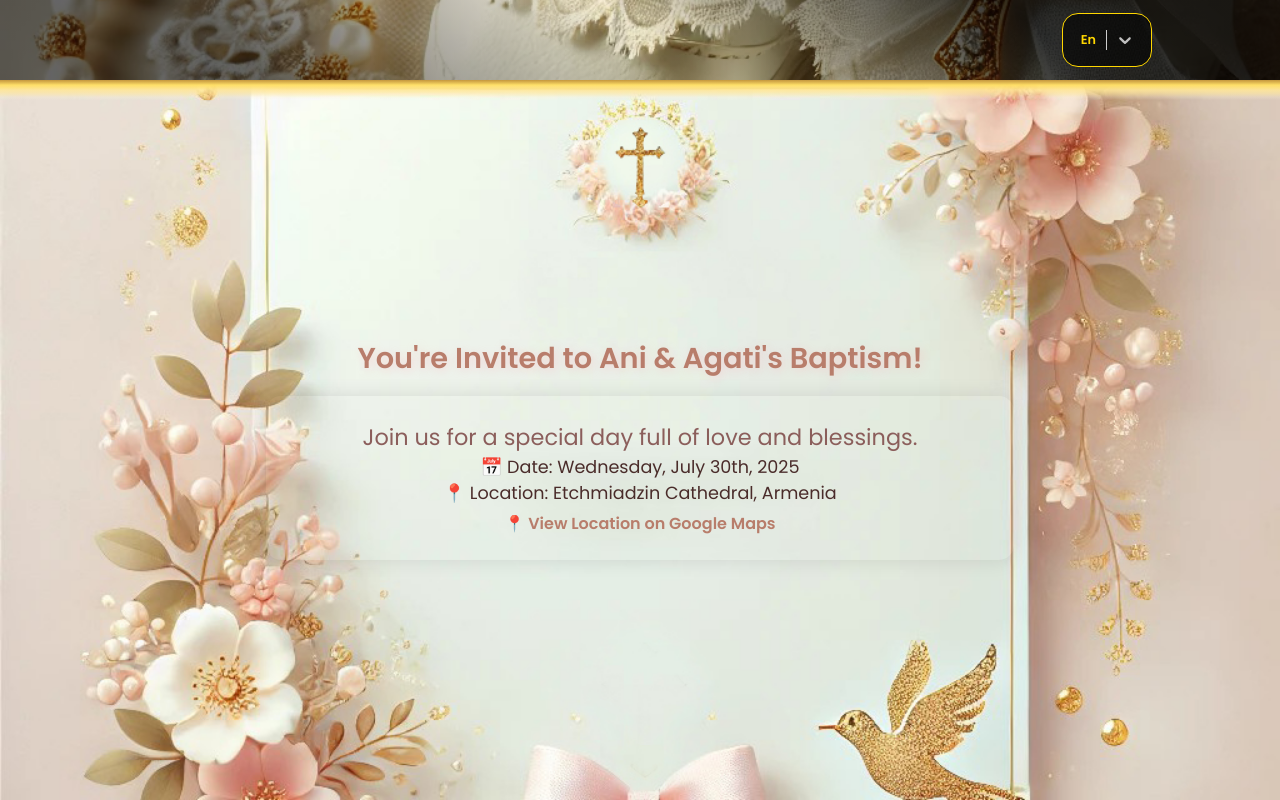
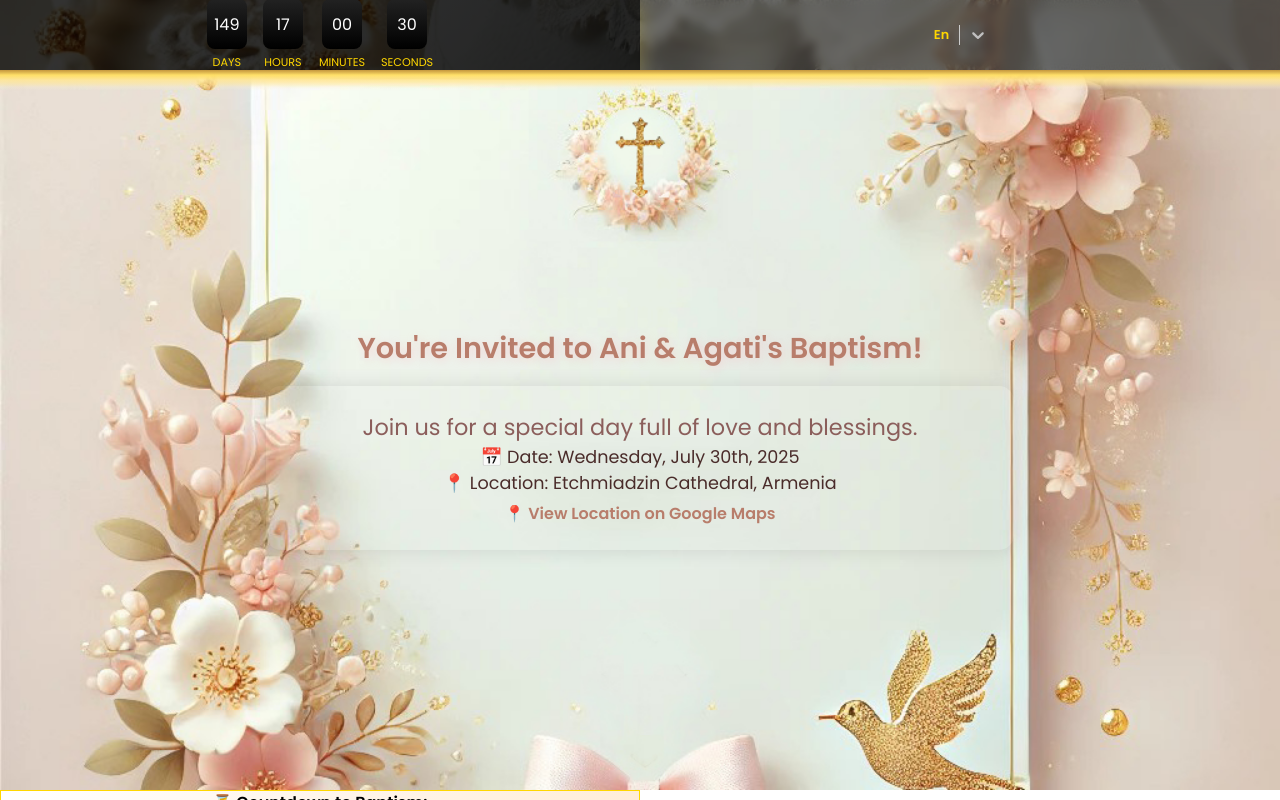
Before and after one commit to garenghazarian1/AgatiBirthday, a Next.js app: page /1 in a window 1280 px wide. Shown: the top 800 px of the page. Built offline with nearby package versions, Linux system fonts and the light colour scheme; no server answers.

Commit message:
add flipclock

```diff
--- a/src/app/[locale]/page.jsx
+++ b/src/app/[locale]/page.jsx
@@ -7,10 +7,10 @@
 import RSVPForm from "@/components/RSVPForm/RSVPForm";
 // import QRCodeGenerator from "@/components/QRCodeGenerator/QRCodeGenerator";
 
-console.log("✅ HomePage is rendering...");
+export default function HomePage() {
+  const t = useTranslations(); // ✅ Must be called at the top level
 
-export default function HomePage() {
-  const t = useTranslations();
+  console.log("✅ HomePage is rendering...");
 
   return (
     <>
--- /dev/null
+++ b/src/components/FlipClock/FlipClock.jsx
@@ -0,0 +1,73 @@
+"use client";
+
+import { useState, useEffect } from "react";
+import styles from "./FlipClock.module.css";
+
+export default function FlipClock({ eventDate }) {
+  const [timeLeft, setTimeLeft] = useState({});
+  const [isFullscreen, setIsFullscreen] = useState(false);
+
+  useEffect(() => {
+    const calculateTimeLeft = () => {
+      const now = new Date();
+      const targetDate = new Date(eventDate);
+      const difference = targetDate - now;
+
+      if (difference > 0) {
+        return {
+          days: Math.floor(difference / (1000 * 60 * 60 * 24)),
+          hours: Math.floor((difference / (1000 * 60 * 60)) % 24),
+          minutes: Math.floor((difference / (1000 * 60)) % 60),
+          seconds: Math.floor((difference / 1000) % 60),
+        };
+      } else {
+        return { days: 0, hours: 0, minutes: 0, seconds: 0 };
+      }
+    };
+
+    // Initialize time
+    setTimeLeft(calculateTimeLeft());
+
+    // Update every second
+    const timer = setInterval(() => {
+      setTimeLeft(calculateTimeLeft());
+    }, 1000);
+
+    return () => clearInterval(timer);
+  }, [eventDate]);
+
+  // Toggle between normal and fullscreen
+  const toggleFullscreen = () => {
+    setIsFullscreen((prev) => !prev);
+  };
+
+  return (
+    <div
+      onClick={toggleFullscreen}
+      className={
+        isFullscreen ? styles.flipClockContainerFull : styles.flipClockContainer
+      }
+    >
+      {isFullscreen && (
+        <h2 className={styles.headline}>
+          ⏳ Baptism Countdown: Ani &amp; Agati
+        </h2>
+      )}
+
+      <div className={styles.flipUnitsWrapper}>
+        {Object.entries(timeLeft).map(([unit, value]) => {
+          const displayValue = value < 10 ? `0${value}` : value;
+          return (
+            <div key={unit} className={styles.flipUnit}>
+              <div className={styles.flipCard}>
+                <div className={styles.flipFront}>{displayValue}</div>
+                <div className={styles.flipBack}>{displayValue}</div>
+              </div>
+              <span className={styles.label}>{unit.toUpperCase()}</span>
+            </div>
+          );
+        })}
+      </div>
+    </div>
+  );
+}
--- /dev/null
+++ b/src/components/FlipClock/FlipClock.module.css
@@ -0,0 +1,197 @@
+/* --------------------------------------
+   Base Container (Normal View)
+-------------------------------------- */
+.flipClockContainer {
+  display: flex;
+  justify-content: center;
+  align-items: center;
+  position: relative;
+
+  /* Original styling */
+  background: rgba(0, 0, 0, 0.6);
+  gap: 1rem;
+  box-shadow: 0px 4px 15px rgba(255, 215, 0, 0.3);
+
+  /* Adjust as you like */
+  width: 50vw;
+  height: 70px;
+  cursor: pointer; /* so the user knows it's clickable */
+}
+
+/* --------------------------------------
+     Fullscreen Container
+  -------------------------------------- */
+.flipClockContainerFull {
+  position: fixed;
+  top: 0;
+  left: 0;
+  width: 100vw;
+  height: 100vh;
+  z-index: 9999;
+
+  display: flex;
+  flex-direction: column; /* so text is above the units */
+  justify-content: center;
+  align-items: center;
+
+  background: rgba(0, 0, 0, 0.8);
+  gap: 1.5rem; /* a bit more gap in fullscreen */
+  box-shadow: 0px 4px 15px rgba(255, 215, 0, 0.3);
+  cursor: pointer; /* pointer cursor here as well */
+}
+
+/* --------------------------------------
+     Headline Text (Shown in Fullscreen)
+  -------------------------------------- */
+.headline {
+  /* Hidden in normal mode, so no default styling needed?
+       or we can define some base style here if desired. */
+
+  /* We'll definitely want the text bigger in fullscreen. */
+  color: #fff;
+  text-align: center;
+  margin-bottom: 0.5rem;
+  font-size: 2rem; /* default if you want it big even before media queries */
+  line-height: 1.2;
+  max-width: 90%;
+}
+
+/* --------------------------------------
+     Flip Units Wrapper
+  -------------------------------------- */
+.flipUnitsWrapper {
+  display: flex;
+  gap: 1rem;
+}
+
+/* --------------------------------------
+     Flip Unit
+  -------------------------------------- */
+.flipUnit {
+  display: flex;
+  flex-direction: column;
+  align-items: center;
+}
+
+/* --------------------------------------
+     Flip Card (Digits)
+  -------------------------------------- */
+.flipCard {
+  position: relative;
+  width: 40px;
+  height: 50px;
+  font-size: 1rem;
+  color: #fff;
+  text-align: center;
+  background: linear-gradient(180deg, #222, #000);
+  border-radius: 8px;
+  overflow: hidden;
+  perspective: 1000px;
+}
+
+/* Front & Back Face of the Flip */
+.flipFront,
+.flipBack {
+  position: absolute;
+  width: 100%;
+  height: 100%;
+  display: flex;
+  justify-content: center;
+  align-items: center;
+
+  backface-visibility: hidden;
+  transition: transform 0.6s ease-in-out;
+}
+
+.flipBack {
+  transform: rotateX(180deg);
+}
+
+.flipCard.flipping .flipFront {
+  transform: rotateX(-180deg);
+}
+
+.flipCard.flipping .flipBack {
+  transform: rotateX(0deg);
+}
+
+/* --------------------------------------
+     Label (days, hours, mins, secs)
+  -------------------------------------- */
+.label {
+  margin-top: 5px;
+  font-size: 0.7rem;
+  color: gold;
+  text-transform: uppercase;
+}
+
+/* =======================================
+     Fullscreen-Specific Style Overrides
+  ========================================= */
+.flipClockContainerFull .flipCard {
+  /* Make digits larger in fullscreen */
+  width: 60px;
+  height: 80px;
+  font-size: 2rem;
+}
+
+.flipClockContainerFull .label {
+  /* Increase label size in fullscreen */
+  font-size: 1rem;
+}
+
+/* Example: If you want the headline even bigger in fullscreen,
+     you could do:
+  .flipClockContainerFull .headline {
+    font-size: 2.5rem;
+  }
+  */
+
+/* =======================================
+     RESPONSIVE BREAKPOINT EXAMPLE (MOBILE)
+  ========================================= */
+@media (max-width: 600px) {
+  /* Normal container on mobile */
+  .flipClockContainer {
+    width: 50vw;
+    height: auto;
+    flex-wrap: wrap;
+  }
+
+  .flipUnitsWrapper {
+    flex-wrap: wrap;
+    justify-content: center;
+    gap: 0.1rem;
+  }
+
+  .flipCard {
+    width: 40px;
+    height: 50px;
+    font-size: 0.6rem;
+    gap: 0.3rem;
+  }
+
+  .label {
+    font-size: 0.6rem;
+  }
+
+  /* Fullscreen on mobile */
+  .flipClockContainerFull {
+    padding: 1rem;
+    gap: 1rem;
+  }
+
+  .flipClockContainerFull .flipCard {
+    width: 50px;
+    height: 65px;
+    font-size: 1.5rem;
+  }
+
+  .flipClockContainerFull .label {
+    font-size: 0.9rem;
+  }
+
+  .flipClockContainerFull .headline {
+    font-size: 1.5rem;
+  }
+}
--- a/src/components/IntlProvider.jsx
+++ b/src/components/IntlProvider.jsx
@@ -8,7 +8,7 @@
 export default function IntlProvider({ children }) {
   const pathname = usePathname();
   const router = useRouter();
-  const supportedLocales = ["en", "am", "ar", "ru", "de"];
+  const supportedLocales = ["am", "en", "ar", "ru", "de"];
   const defaultLocale = "en";
 
   // ✅ Function to detect user language from localStorage or browser settings
--- a/src/components/LanguageSwitcher/LanguageSwitcher.jsx
+++ b/src/components/LanguageSwitcher/LanguageSwitcher.jsx
@@ -4,11 +4,13 @@
 import { useEffect, useState } from "react";
 import Select from "react-select";
 import styles from "./LanguageSwitcher.module.css";
+// import CountdownTimer from "@/components/CountdownTimer/CountdownTimer";
+import FlipClock from "@/components/FlipClock/FlipClock";
 
 export default function LanguageSwitcher() {
   const router = useRouter();
   const pathname = usePathname();
-  const [currentLocale, setCurrentLocale] = useState("en");
+  const [currentLocale, setCurrentLocale] = useState("am");
   const [isMounted, setIsMounted] = useState(false); // ✅ Prevents hydration errors
 
   useEffect(() => {
@@ -33,8 +35,8 @@
   };
 
   const languageOptions = [
+    { value: "am", label: "Am" },
     { value: "en", label: "En" },
-    { value: "am", label: "Am" },
     { value: "ar", label: "Ar" },
     { value: "ru", label: "Ru" },
     { value: "de", label: "De" },
@@ -44,15 +46,18 @@
   const customStyles = {
     control: (provided, state) => ({
       ...provided,
-      background: "rgba(0, 0, 0, 0.6)",
-      border: "1px solid gold",
-      borderRadius: "1rem",
+      background: "rgba(0, 0, 0, 0.0)",
+      border: "none",
+      borderRadius: "none",
       padding: "0.5rem",
       fontSize: "0.8rem",
       color: "#FFD700", // Gold text
-      boxShadow: state.isFocused
-        ? "0px 0px 15px rgba(255, 215, 0, 0.6)" // Gold glow when focused
-        : "none",
+
+      boxShadow: state.isFocused ? "none" : provided.boxShadow, // Remove blue border
+      borderColor: state.isFocused ? "#FFD700" : "transparent", // Optional: Add gold border when focused
+      "&:hover": {
+        borderColor: "#FFD700", // Gold border on hover
+      },
     }),
 
     singleValue: (provided) => ({
@@ -66,11 +71,11 @@
       ...provided,
       display: "flex",
       justifyContent: "center",
-      background: "rgba(0, 0, 0, 0.9)",
+      background: "rgba(255, 255, 255, 0.2)",
       border: "1px solid gold",
       borderRadius: "1rem",
       boxShadow: "0px 0px 10px rgba(255, 215, 0, 0.4)", // Soft gold glow
-      padding: "0.8px",
+      // padding: "0.8px",
       zIndex: 1000,
     }),
 
@@ -78,7 +83,7 @@
       ...provided,
       padding: "0.8rem",
       fontSize: "0.8rem",
-      color: state.isFocused ? "#FFD700" : "#C0C0C0", // Gold on focus, Silver default
+      color: state.isFocused ? "#FFD700" : "black", // Gold on focus, Silver default
       fontWeight: state.isFocused ? "bold" : "normal",
       borderRadius: "10px",
       background: state.isFocused ? "rgba(255, 215, 0, 0.2)" : "transparent",
@@ -108,7 +113,12 @@
   };
   if (!isMounted) return null; // ✅ Prevents hydration errors
   return (
+    <>
       <div className={styles.container}>
+        {/* <CountdownTimer /> */}
+
+        <FlipClock eventDate="2025-07-30T10:00:00" />
+
         <div className={styles.box}>
           <Select
             options={languageOptions}
@@ -121,5 +131,14 @@
           />
         </div>
       </div>
+    </>
   );
 }
+
+// const languageOptions = [
+//   { value: "am", label: "Am" },
+//   { value: "en", label: "En" },
+//   { value: "ar", label: "Ar" },
+//   { value: "ru", label: "Ru" },
+//   { value: "de", label: "De" },
+// ];
--- a/src/components/LanguageSwitcher/LanguageSwitcher.module.css
+++ b/src/components/LanguageSwitcher/LanguageSwitcher.module.css
@@ -3,21 +3,38 @@
   justify-content: center;
   align-items: center;
   width: 100vw;
-  height: 80px;
+  height: 70px;
   z-index: 10000;
-  /* background: rgba(0, 0, 0, 0.8); */
   background: linear-gradient(
-      45deg,
-      rgba(0, 0, 0, 0.6) 20%,
-      rgba(218, 165, 32, 0.15) 50%,
-      rgba(0, 0, 0, 0.8) 80%
+      135deg,
+      rgba(0, 0, 0, 0.5) 10%,
+      rgba(25, 25, 25, 0.7) 50%,
+      rgba(50, 50, 50, 0.8) 90%
     ),
     url("/backgroundA.webp") center/cover no-repeat;
 }
 
+.h2 {
+  color: gold;
+  font-size: 0.8rem;
+  font-weight: bold;
+  text-transform: uppercase;
+  letter-spacing: 1px;
+}
+
 .box {
   display: flex;
-  justify-content: flex-end;
+  justify-content: center;
   align-items: center;
-  width: 80%;
+  flex-direction: column;
+  background: rgba(255, 255, 255, 0.1);
+  backdrop-filter: blur(5px);
+  transition: all 0.3s ease-in-out;
+  width: 50%;
+  height: 70px;
 }
+
+.box:hover {
+  background: rgba(255, 255, 255, 0.2);
+  box-shadow: 0px 0px 10px rgba(255, 215, 0, 0.3);
+}
```
Also changed, not shown: src/app/page.jsx (+8 -9 lines), src/components/CountdownTimer/CountdownTimer.module.css (+4 -10 lines), src/lib/i18n.js (+11 -7 lines). Lines whose indentation alone changed are shown as unchanged.
